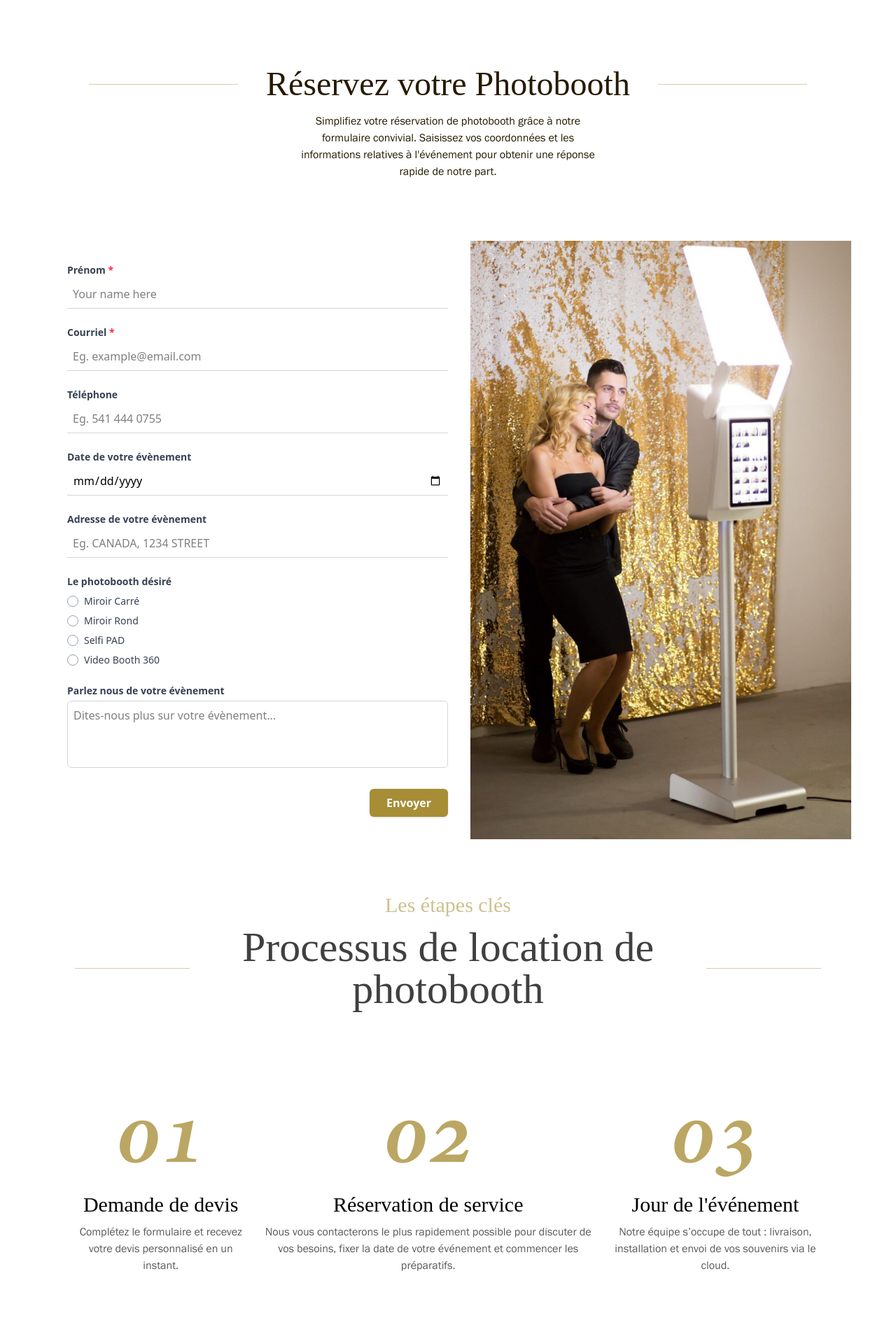
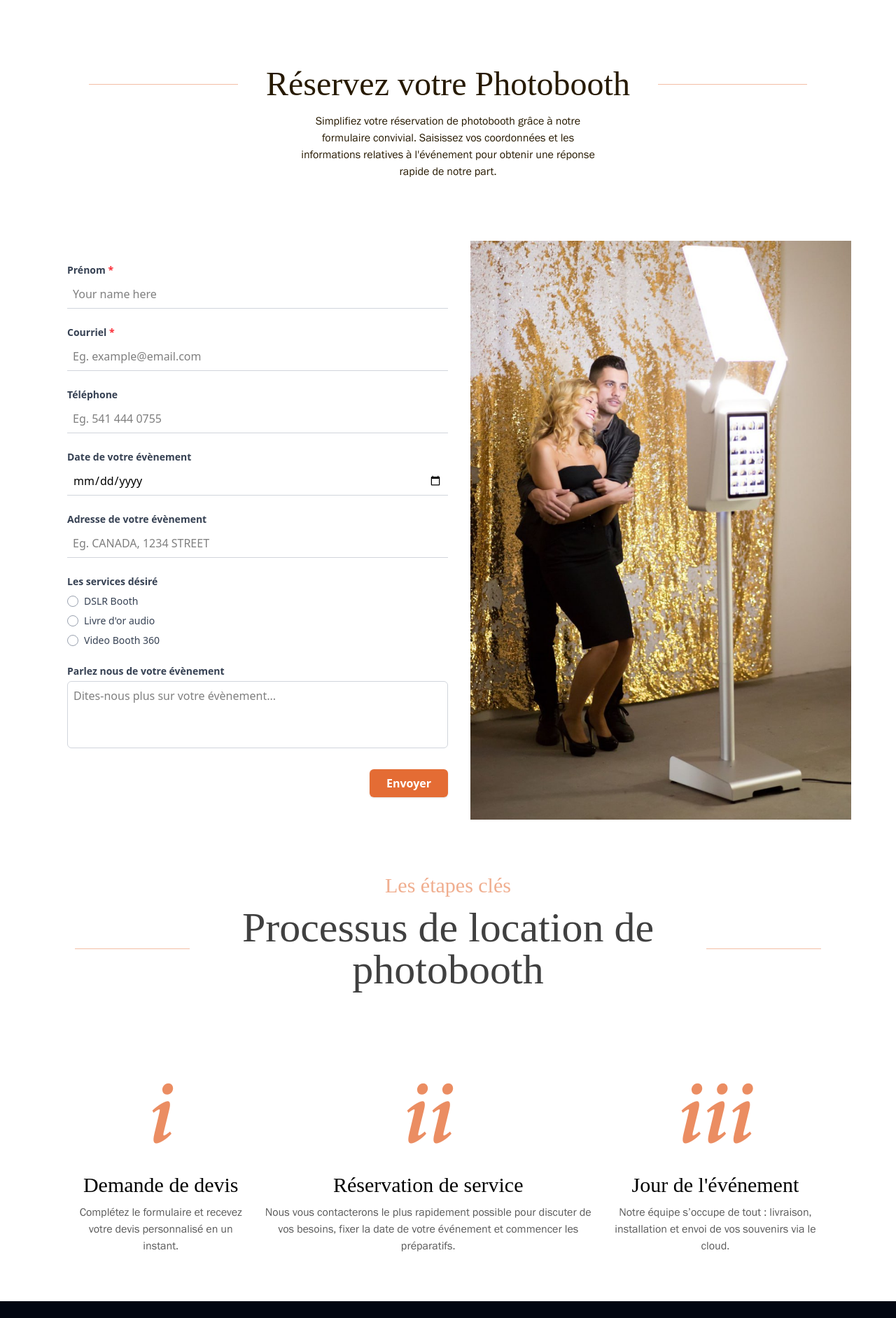
Before and after one commit to yeredmbe/photobooth, a React (Vite) app: page /contact in a window 1280 px wide. Shown: the part 520-2403 px from the top of the page at 70% size. Built offline with nearby package versions, Linux system fonts and the light colour scheme; grey boxes are pictures that could not be loaded.

Commit message:
continue changing the images

```diff
--- a/src/components/Form.jsx
+++ b/src/components/Form.jsx
@@ -15,9 +15,8 @@ const PhotoboothForm = () => {
   const [loading, setLoading] = useState(false);
 
   const photoboothOptions = [
-    "Miroir Carré",
-    "Miroir Rond",
-    "Selfi PAD",
+    "DSLR Booth",
+    "Livre d'or audio",
     "Video Booth 360",
   ];
 
@@ -96,7 +95,7 @@ setLoading(false);
               value={formData.name}
               onChange={handleChange}
               required
-              className="w-full p-2 border-b border-gray-300 focus:outline-none focus:border-[#9e8121] transition-colors duration-200"
+              className="w-full p-2 border-b border-gray-300 focus:outline-none focus:border-[#e25d1f] transition-colors duration-200"
             />
           </div>
 
@@ -112,7 +111,7 @@ setLoading(false);
               value={formData.email}
               onChange={handleChange}
               required
-              className="w-full p-2 border-b border-gray-300 focus:outline-none focus:border-[#9e8121] transition-colors duration-200"
+              className="w-full p-2 border-b border-gray-300 focus:outline-none focus:border-[#e25d1f] transition-colors duration-200"
             />
           </div>
 
@@ -127,7 +126,7 @@ setLoading(false);
               placeholder="Eg. 541 444 0755"
               value={formData.phone}
               onChange={handleChange}
-              className="w-full p-2 border-b border-gray-300 focus:outline-none focus:border-[#9e8121] transition-colors duration-200"
+              className="w-full p-2 border-b border-gray-300 focus:outline-none focus:border-[#e25d1f] transition-colors duration-200"
             />
           </div>
 
@@ -141,7 +140,7 @@ setLoading(false);
               name="date"
               value={formData.date}
               onChange={handleChange}
-              className="w-full p-2 border-b border-gray-300 focus:outline-none focus:border-[#9e8121] transition-colors duration-200"
+              className="w-full p-2 border-b border-gray-300 focus:outline-none focus:border-[#e25d1f] transition-colors duration-200"
             />
           </div>
 
@@ -156,14 +155,14 @@ setLoading(false);
               placeholder="Eg. CANADA, 1234 STREET"
               value={formData.address}
               onChange={handleChange}
-              className="w-full p-2 border-b border-gray-300 focus:outline-none focus:border-[#9e8121] transition-colors duration-200"
+              className="w-full p-2 border-b border-gray-300 focus:outline-none focus:border-[#e25d1f] transition-colors duration-200"
             />
           </div>
 
           {/* Photobooth */}
           <div>
             <label className="block text-sm font-semibold text-gray-700 mb-2">
-              Le photobooth désiré
+              Les services désiré
             </label>
             <div className="flex flex-col gap-2 text-sm text-gray-700">
               {photoboothOptions.map((option) => (
@@ -177,9 +176,9 @@ setLoading(false);
                     value={option}
                     checked={formData.photobooth === option}
                     onChange={handleChange}
-                    className="appearance-none h-4 w-4 border border-gray-400 rounded-full checked:border-[#9e8121] checked:bg-[#9e8121] focus:outline-none focus:ring-2 focus:ring-[#9e8121]/40 transition-all duration-200"
+                    className="appearance-none h-4 w-4 border border-gray-400 rounded-full checked:border-gray-400 checked:bg-[#e25d1f] focus:outline-none focus:ring-2 focus:ring-[#e25d1f]/40 transition-all duration-200"
                   />
-                  <span className="group-hover:text-[#9e8121] transition-colors duration-200">
+                  <span className="group-hover:text-[#e25d1f] transition-colors duration-200">
                     {option}
                   </span>
                 </label>
@@ -197,7 +196,7 @@ setLoading(false);
               value={formData.message}
               onChange={handleChange}
               placeholder="Dites-nous plus sur votre évènement..."
-              className="w-full p-2 border border-gray-300 rounded-md h-24 resize-none focus:outline-none focus:border-[#9e8121] transition-colors duration-200"
+              className="w-full p-2 border border-gray-300 rounded-md h-24 resize-none focus:outline-none focus:border-[#e25d1f] transition-colors duration-200"
             />
           </div>
 
@@ -206,7 +205,7 @@ setLoading(false);
             <button
               type="submit"
               disabled={loading}
-              className={`bg-[#9e8121]/90 hover:bg-[#9e8121] text-white font-semibold py-2 px-6 rounded-md shadow-sm transition-colors duration-200 ${
+              className={`bg-[#e25d1f]/90 hover:bg-[#e25d1f] text-white font-semibold py-2 px-6 rounded-md shadow-sm transition-colors duration-200 ${
                 loading ? "opacity-70 cursor-not-allowed" : ""
               }`}
             >
--- a/src/pages/Contact.jsx
+++ b/src/pages/Contact.jsx
@@ -58,12 +58,12 @@ const Contact = () => {
         <div className='w-10/12 max-sm:w-full flex flex-col items-center justify-center '>
         <p className='text-white text-2xl my-4'>Demande de devis</p>
         <div className='w-full flex items-center justify-around max-sm:flex-col max-sm:items-center max-sm:justify-center'>
-           <hr className=' border-[#9e8121]/40 w-1/5 max-sm:hidden'/>
+           <hr className=' border-[#e25d1f]/40 w-1/5 max-sm:hidden'/>
            <p className='text-5xl text-center max-sm:px-3 max-sm:text-center max-sm:text-3xl text-[#271a02]' data-aos="slide-up"
           data-aos-delay="50"
     data-aos-duration="1000"
     data-aos-easing="ease-in-out">Réservez votre Photobooth</p>
-           <hr className=' border-[#9e8121]/40 w-1/5 max-sm:hidden'/>
+           <hr className=' border-[#e25d1f]/40 w-1/5 max-sm:hidden'/>
         </div>
         <p className='w-2/5 text-center my-4 max-sm:w-full max-sm:px-4 font-Sans-Font max-sm:text-lg text-[#271a02]' data-aos="slide-up"
           data-aos-delay="100"
@@ -74,41 +74,41 @@ const Contact = () => {
       </div>
       <PhotoboothForm />
          <div className='w-full flex flex-col items-center justify-center my-8 py-8 font-GaramondAntiqua'>
-        <p className='text-[#9e8121]/50 text-3xl my-3 '>Les étapes clés</p>
+        <p className='text-[#e25d1f]/50 text-3xl my-3 '>Les étapes clés</p>
         <div className='w-10/12 max-sm:w-full flex items-center justify-around max-sm:flex-col max-sm:items-center max-sm:justify-center'>
-           <hr className=' border-[#9e8121]/40 w-1/5 max-sm:hidden'/>
+           <hr className=' border-[#e25d1f]/40 w-1/5 max-sm:hidden'/>
            <p className='text-6xl mx-8 max-sm:mx-3 text-center max-sm:px-3 max-sm:text-center max-sm:text-4xl text-black/75' data-aos="slide-up"
           data-aos-delay="50"
     data-aos-duration="1000"
     data-aos-easing="ease-in-out">Processus de location de photobooth</p>
-           <hr className=' border-[#9e8121]/40 w-1/5 max-sm:hidden'/>
+           <hr className=' border-[#e25d1f]/40 w-1/5 max-sm:hidden'/>
         </div>
       </div>
 
 <div className='w-full flex flex-col items-center justify-center my-2 py-8 font-GaramondAntiqua'>
       <div className='w-10/12 max-sm:px-4 max-sm:w-full py-7 max-sm:py-2 text-center flex items-center justify-around max-sm:flex-col max-sm:items-center max-sm:justify-between'>
         <div>
-            <h1 className='text-9xl text-[#9e8121]/70 font-AdobeHebrew-italic' data-aos="slide-left"
+            <h1 className='text-9xl text-[#e25d1f]/70 font-AdobeHebrew-italic' data-aos="slide-left"
     data-aos-duration="1000"
-    data-aos-easing="ease-in-out">01</h1>
+    data-aos-easing="ease-in-out">i</h1>
             <p className='text-3xl my-2'>Demande de devis</p>
             <p className='font-Sans-Font text-black/65'>Complétez le formulaire et recevez votre devis personnalisé en un instant.</p>
         </div>
 
        <div className='mx-4 max-sm:mx-0 max-sm:my-6 '>
-            <h1 className='text-9xl text-[#9e8121]/70 font-AdobeHebrew-italic' data-aos="slide-left"
+            <h1 className='text-9xl text-[#e25d1f]/70 font-AdobeHebrew-italic' data-aos="slide-left"
             data-aos-delay="100"
     data-aos-duration="1000"
-    data-aos-easing="ease-in-out">02</h1>
+    data-aos-easing="ease-in-out">ii</h1>
             <p className='text-3xl my-2'>Réservation de service</p>
             <p className='font-Sans-Font text-black/65'> Nous vous contacterons le plus rapidement possible pour discuter de vos besoins, fixer la date de votre événement et commencer les préparatifs.</p>
         </div>
 
         <div>
-            <h1 className='text-9xl text-[#9e8121]/70 font-AdobeHebrew-italic' data-aos="slide-left"
+            <h1 className='text-9xl text-[#e25d1f]/70 font-AdobeHebrew-italic' data-aos="slide-left"
             data-aos-delay="150"
     data-aos-duration="1000"
-    data-aos-easing="ease-in-out">03</h1>
+    data-aos-easing="ease-in-out">iii</h1>
             <p className='text-3xl my-2'>Jour de l'événement</p>
             <p className='font-Sans-Font text-black/65'> Notre équipe s’occupe de tout : livraison, installation et envoi de vos souvenirs via le cloud.</p>
         </div>
@@ -150,7 +150,7 @@ const Contact = () => {
         alt="Testimonials background"
         className='w-1/2 max-sm:w-full object-cover'
       />
-      <div className='w-1/2 relative ml-16 p-5 max-sm:ml-0 max-sm:w-full max-sm:py-4 max-sm:text-center font-Sans-Font text-[#271a02] max-sm:bg-[#9e8121]/40'>
+      <div className='w-1/2 relative ml-16 p-5 max-sm:ml-0 max-sm:w-full max-sm:py-4 max-sm:text-center font-Sans-Font text-[#271a02] max-sm:bg-[#e25d1f]/40'>
         <h1 className='text-5xl my-2 font-GaramondAntiqua max-sm:text-3xl'
         data-aos="slide-right"
             data-aos-delay="50"
```
Also changed, not shown: src/components/Navbar.jsx (+7 -7 lines).
